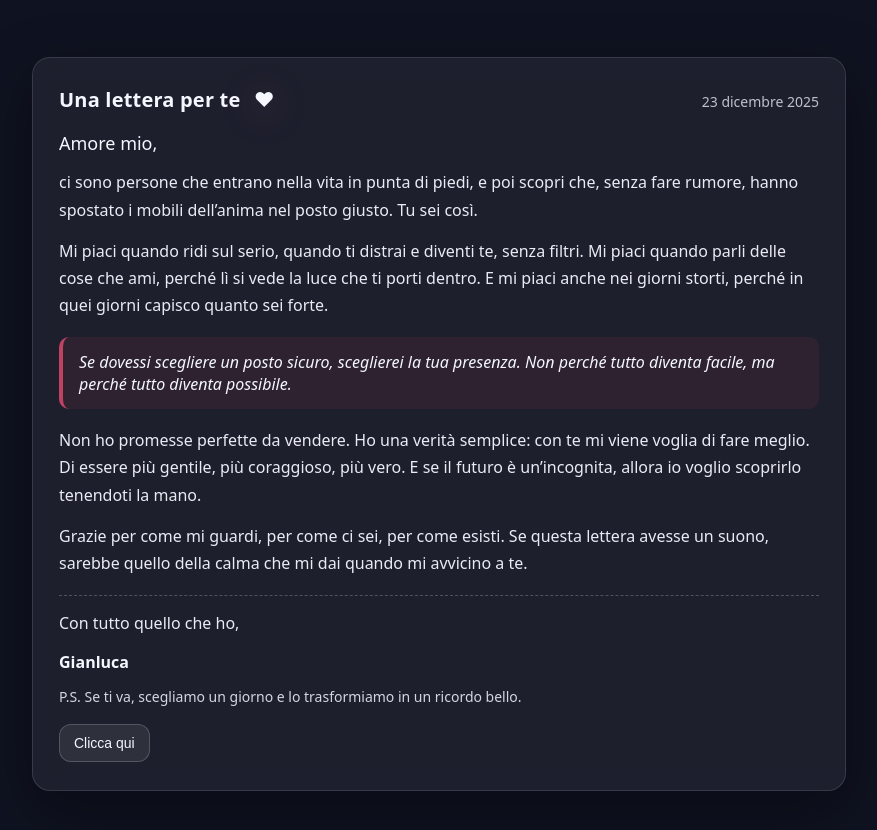
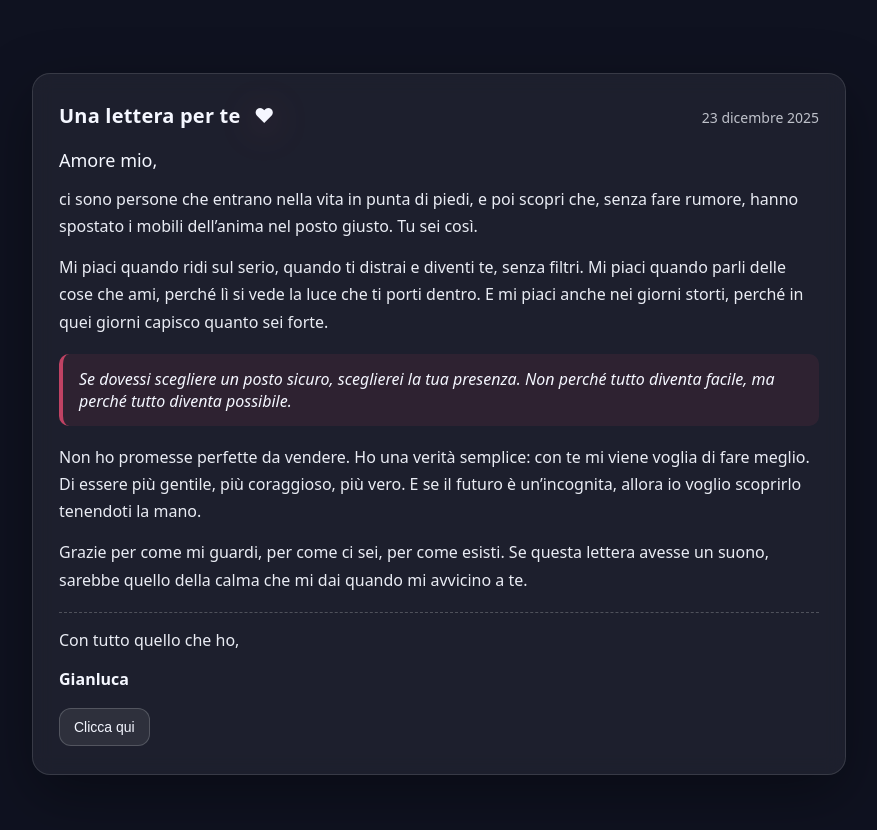
Before and after one commit to Gianlucavassallo03/Gianlucavassallo03.github.io, a plain HTML site: page index.html in a window 1280 px wide. Shown: the whole page, without its empty margins (201-1078 px from the left). Drawn offline with Linux system fonts and the light colour scheme.

Commit message:
Update index.html

```diff
--- a/index.html
+++ b/index.html
@@ -138,7 +138,7 @@
       <section class="signature">
         <p>Con tutto quello che ho,</p>
         <div class="name">Gianluca</div>
-        <div class="ps">P.S. Se ti va, scegliamo un giorno e lo trasformiamo in un ricordo bello.</div>
+
 
         <button class="btn" type="button" id="cuore">Clicca qui</button>
         <span id="msg" style="margin-left:10px; opacity:0.9;"></span>
```
